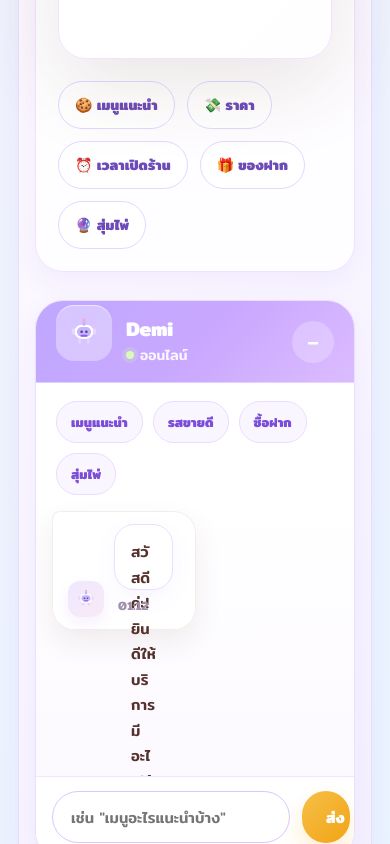
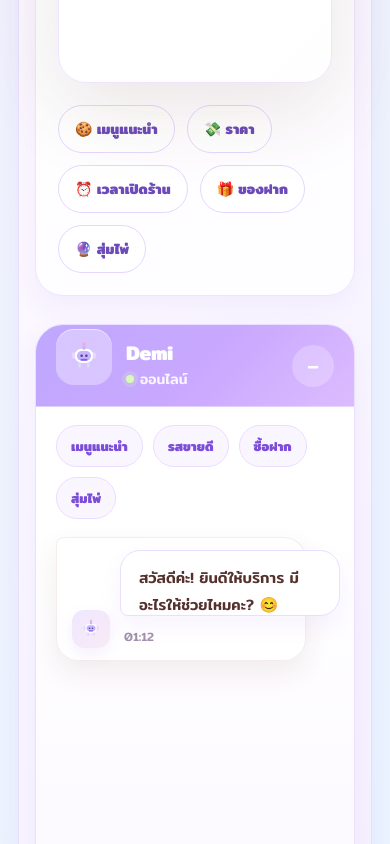
Before and after one commit to panpho273/CookieCloudyDay, a Next.js app: page / in a window 390 px wide. Shown: the part 6857-7701 px from the top of the page. Built offline with nearby package versions, Linux system fonts and the light colour scheme; no server answers.

Commit message:
Fix Demi chat bubble overflow

```diff
--- a/src/app/globals.css
+++ b/src/app/globals.css
@@ -4356,3 +4356,176 @@ main,
     margin-top: 20px !important;
   }
 }
+
+
+/* ===== HARD FIX: Demi chat text overflow / vertical broken bubble ===== */
+
+/* ลดช่องว่างก่อน Demi */
+#demi,
+.demiSection {
+  margin-top: 32px !important;
+  padding-top: 24px !important;
+}
+
+/* กล่องแชทขวา */
+.demiChatCard {
+  min-height: 620px !important;
+  overflow: hidden !important;
+}
+
+/* พื้นที่ข้อความ */
+.demiMessages {
+  flex: 1 !important;
+  width: 100% !important;
+  padding: 18px 20px !important;
+  overflow-y: auto !important;
+  overflow-x: hidden !important;
+  display: flex !important;
+  flex-direction: column !important;
+  gap: 14px !important;
+}
+
+/* แถวข้อความ */
+.demiMessage,
+.demiMessageRow {
+  width: 100% !important;
+  max-width: 100% !important;
+  display: flex !important;
+  align-items: flex-end !important;
+  gap: 10px !important;
+  writing-mode: horizontal-tb !important;
+}
+
+/* bot ชิดซ้าย */
+.demiMessage.bot,
+.demiMessageRow.bot {
+  justify-content: flex-start !important;
+}
+
+/* user ชิดขวา */
+.demiMessage.user,
+.demiMessageRow.user {
+  justify-content: flex-end !important;
+}
+
+/* ไอคอนบอทไม่บีบข้อความ */
+.demiMessageIcon,
+.demiBubbleAvatar {
+  width: 38px !important;
+  height: 38px !important;
+  min-width: 38px !important;
+  flex: 0 0 38px !important;
+}
+
+/* ตัวครอบ bubble ต้องไม่หดเหลือแคบ ๆ */
+.demiBubbleWrap {
+  display: flex !important;
+  flex-direction: column !important;
+  width: auto !important;
+  min-width: 220px !important;
+  max-width: min(78%, 520px) !important;
+  flex: 0 1 auto !important;
+  writing-mode: horizontal-tb !important;
+}
+
+/* ฝั่ง user */
+.demiMessage.user .demiBubbleWrap,
+.demiMessageRow.user .demiBubbleWrap {
+  align-items: flex-end !important;
+  min-width: 160px !important;
+  max-width: min(78%, 520px) !important;
+}
+
+/* bubble หลัก ห้ามแตกเป็นตัว ๆ */
+.demiBubble,
+.botBubble,
+.userBubble,
+.demiMessage.bot .demiBubble,
+.demiMessage.user .demiBubble {
+  display: block !important;
+  width: auto !important;
+  min-width: 220px !important;
+  max-width: 100% !important;
+
+  writing-mode: horizontal-tb !important;
+  white-space: normal !important;
+  word-break: normal !important;
+  overflow-wrap: break-word !important;
+
+  line-height: 1.75 !important;
+  padding: 14px 18px !important;
+  border-radius: 20px !important;
+  font-size: 15px !important;
+  font-weight: 500 !important;
+}
+
+/* p ข้างใน bubble */
+.demiBubble p,
+.demiMessage p,
+.demiMessageRow p {
+  margin: 0 !important;
+  display: block !important;
+  width: auto !important;
+
+  writing-mode: horizontal-tb !important;
+  white-space: normal !important;
+  word-break: normal !important;
+  overflow-wrap: break-word !important;
+
+  line-height: 1.75 !important;
+  font-size: 15px !important;
+  font-weight: 500 !important;
+}
+
+/* bubble bot */
+.demiMessage.bot .demiBubble,
+.demiMessageRow.bot .demiBubble,
+.botBubble {
+  background: #ffffff !important;
+  color: #55312d !important;
+  border: 1px solid #eadfff !important;
+  box-shadow: 0 10px 24px rgba(124, 58, 237, 0.06) !important;
+  border-bottom-left-radius: 8px !important;
+}
+
+/* bubble user */
+.demiMessage.user .demiBubble,
+.demiMessageRow.user .demiBubble,
+.userBubble {
+  background: linear-gradient(135deg, #8b5cf6, #a78bfa) !important;
+  color: #ffffff !important;
+  border-bottom-right-radius: 8px !important;
+}
+
+/* เวลาใต้ข้อความ */
+.demiBubbleWrap small {
+  margin-top: 5px !important;
+  color: #a18eab !important;
+  font-size: 12px !important;
+  font-weight: 500 !important;
+  white-space: nowrap !important;
+}
+
+/* ช่องพิมพ์ */
+.demiInput,
+.demiInputBar input,
+.demiComposer input {
+  writing-mode: horizontal-tb !important;
+  white-space: normal !important;
+}
+
+/* มือถือ */
+@media (max-width: 768px) {
+  .demiBubbleWrap,
+  .demiMessage.user .demiBubbleWrap,
+  .demiMessageRow.user .demiBubbleWrap {
+    max-width: 88% !important;
+    min-width: 180px !important;
+  }
+
+  .demiBubble,
+  .botBubble,
+  .userBubble {
+    min-width: 180px !important;
+  }
+}
```
